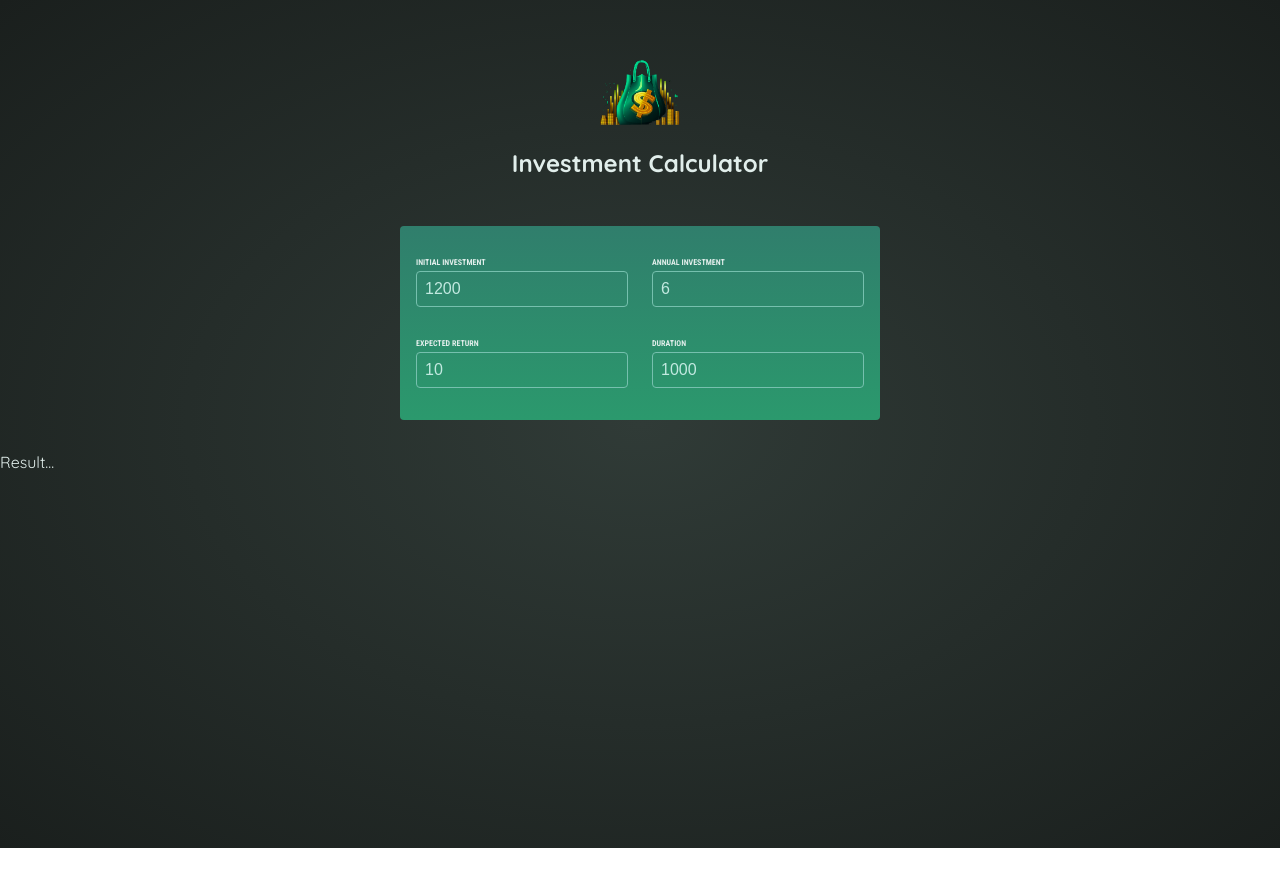
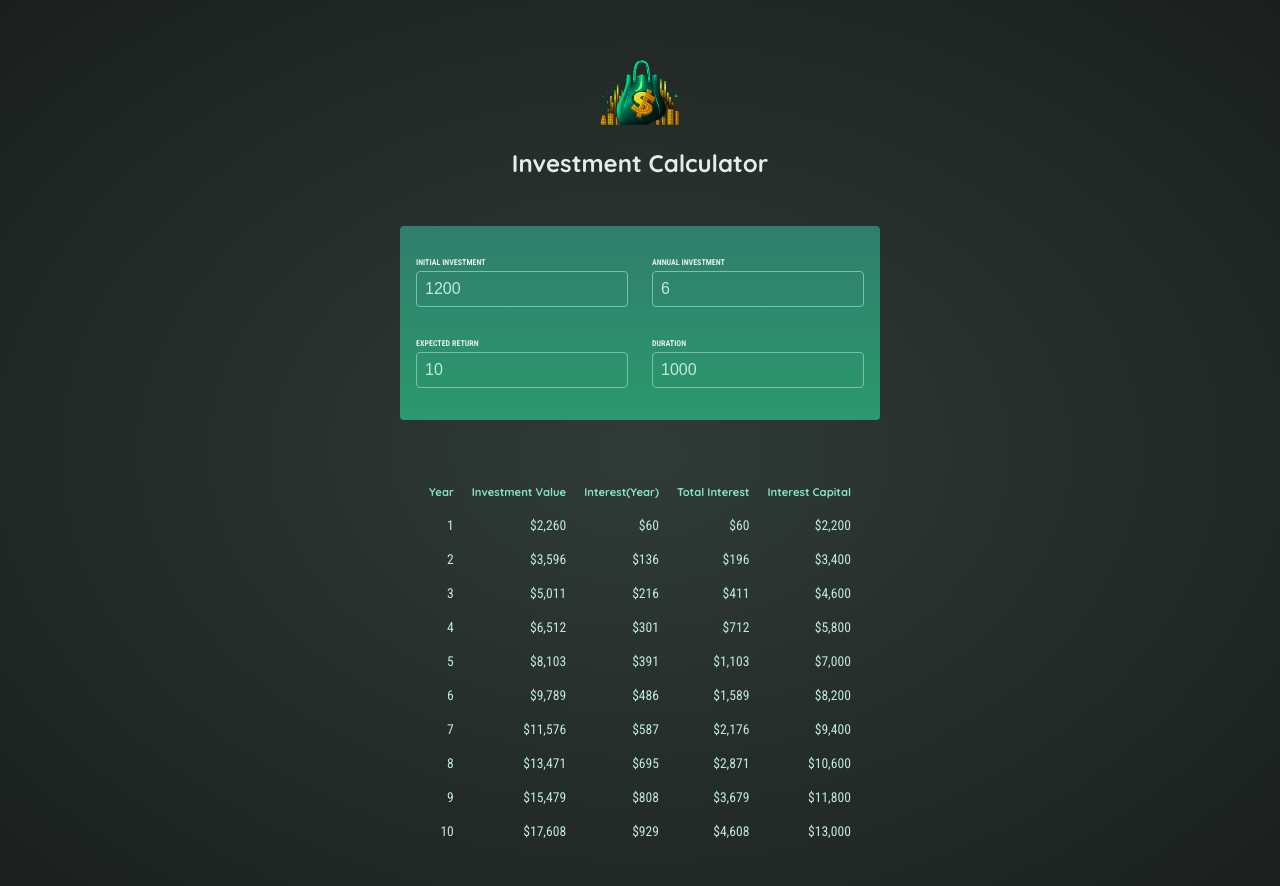
Before and after one commit to Yash1Hingu/InvestmentCalculator, a React (Vite) app: page / in a window 1280 px wide. Shown: the top 886 px of the page. Before the commit the page ends 848 px from the top, so only its background shows below. Built offline with nearby package versions, Linux system fonts and the light colour scheme.

Commit message:
Output Results in List & deriving More Values

```diff
--- a/src/components/Results.jsx
+++ b/src/components/Results.jsx
@@ -1,6 +1,31 @@
+import { calculateInvestmentResults, formatter } from '../util/investment.js';
 export default function Results({ userInputs }) {
-    console.log(userInputs);
+    const results = calculateInvestmentResults(userInputs);
+    const initialInvestment = results[0].valueEndOfYear - results[0].annualInvestment - results[0].interest;
     return (
-        <p>Result...</p>
+        <table id="result">
+            <thead>
+                <tr>
+                    <th>Year</th>
+                    <th>Investment Value</th>
+                    <th>Interest(Year)</th>
+                    <th>Total Interest</th>
+                    <th>Interest Capital</th>
+                </tr>
+            </thead>
+            <tbody>
+                {results.map((result) => {
+                    const totalInterest = result.valueEndOfYear - result.annualInvestment * result.year - initialInvestment;
+                    const interestCapital = result.valueEndOfYear - totalInterest;
+                    return <tr key={result.year}>
+                        <td>{result.year}</td>
+                        <td>{formatter.format(result.valueEndOfYear)}</td>
+                        <td>{formatter.format(result.interest)}</td>
+                        <td>{formatter.format(totalInterest)}</td>
+                        <td>{formatter.format(interestCapital)}</td>
+                    </tr>
+                })}
+            </tbody>
+        </table>
     );
 }
```
